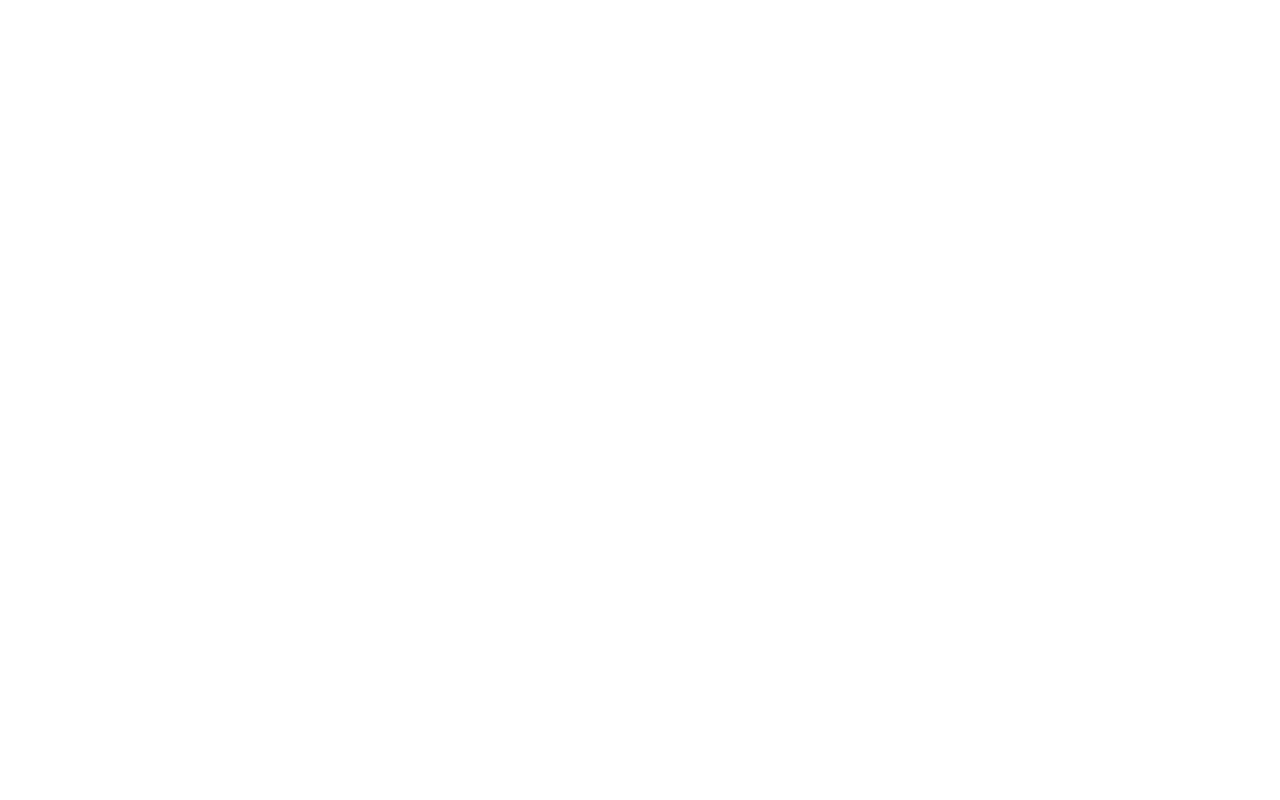
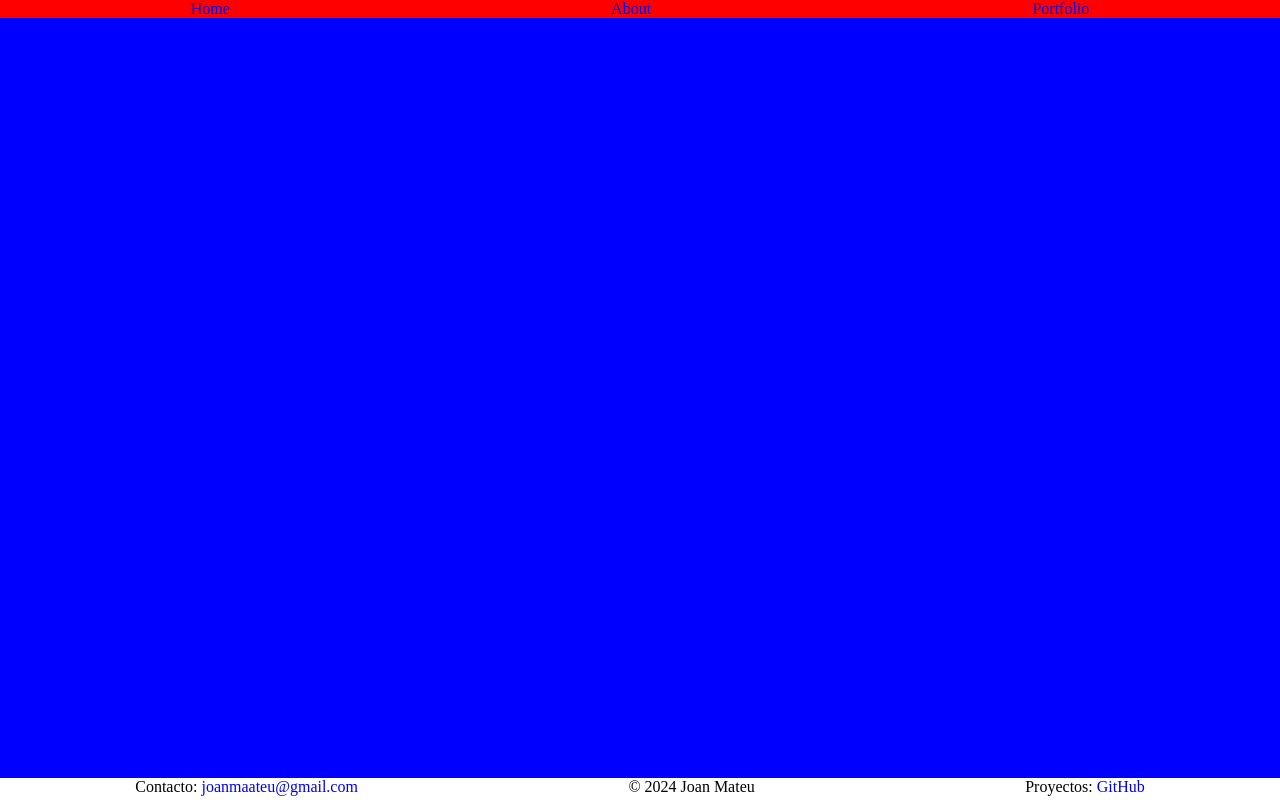
Before and after one commit to ErJohnny/personalWeb, a website: page src/index.html in a window 1280 px wide. Drawn offline with Linux system fonts and the light colour scheme.

Commit message:
base de la pagina y un poco de maquetacion

```diff
--- /dev/null
+++ b/src/css/style.css
@@ -0,0 +1,57 @@
+* {
+    padding: 0;
+    margin: 0;
+}
+
+body {
+    height: 100vh;
+}
+
+li {
+    list-style: none;
+}
+
+a {
+    text-decoration: none;
+}
+
+p {
+    text-align: justify;
+}
+
+a:visited {
+    color: inherit;
+}
+
+.tabpanel {
+    display: none;
+}
+
+.active,
+.tabpanel:target {
+    display: block;
+}
+
+header {
+    display: flex;
+    flex-direction: row;
+    align-items: center;
+    justify-content: space-around;
+    background-color: red;
+}
+
+main {
+    background-color: blue;
+    height: 95%;
+    display: flex;
+    justify-content: center;
+    align-items: center;
+    text-align: center;
+}
+
+footer {
+    display: flex;
+    flex-direction: row;
+    align-items: center;
+    justify-content: space-around;
+}
--- a/src/index.html
+++ b/src/index.html
@@ -4,8 +4,33 @@
     <meta charset="UTF-8">
     <meta name="viewport" content="width=device-width, initial-scale=1.0">
     <title>Personal Web</title>
+    <link rel="stylesheet" href="/src/css/style.css">
 </head>
 <body>
+    <header>
+        <a href="#home">Home</a>
+        <a href="#about">About</a>
+        <a href="#portfolio">Portfolio</a>
+    </header>
 
+    <main>
+        <section id="home" class="tabpanel">
+            <h1>Home</h1>
+            <h2>Bienvenido a mi pagina web personal!</h2>
+            <p>Soy Joan Mateu, y esta es mi primera pagina web personal, como podras ver arriba tienes dos tabs, uno es el Home, el otro es About y el otro es Portfolio, el home como podras ver no tiene gran cosa solo este texto para que sepas que podras descubrir sobre mi, en el About tienes informacion sobre mi, mis ideas, mi historia y que quiero hacer en un futuro o cuales son mis planes, en el Portfolio tienes algunos proyectos que he realizado, de momento no son muchos pero estoy seguro de que iran en aumento, tambien tienes mi perfil de github por si te interesa y mi contacto en gmail para que puedas contactar conmigo.</p>
+        </section>
+        <section id="about" class="tabpanel">
+            <h1>About</h1>
+        </section>
+        <section id="portfolio" class="tabpanel">
+            <h1>Portfolio</h1>
+        </section>
+    </main>
+
+    <footer>
+        <p>Contacto: <a href="mailto:joanmaateu@gmail.com">joanmaateu@gmail.com</a></p>
+        <p>© 2024 Joan Mateu</p>
+        <p>Proyectos: <a href="https://github.com/ErJohnny">GitHub</a></p>
+    </footer>
 </body>
 </html>
```
